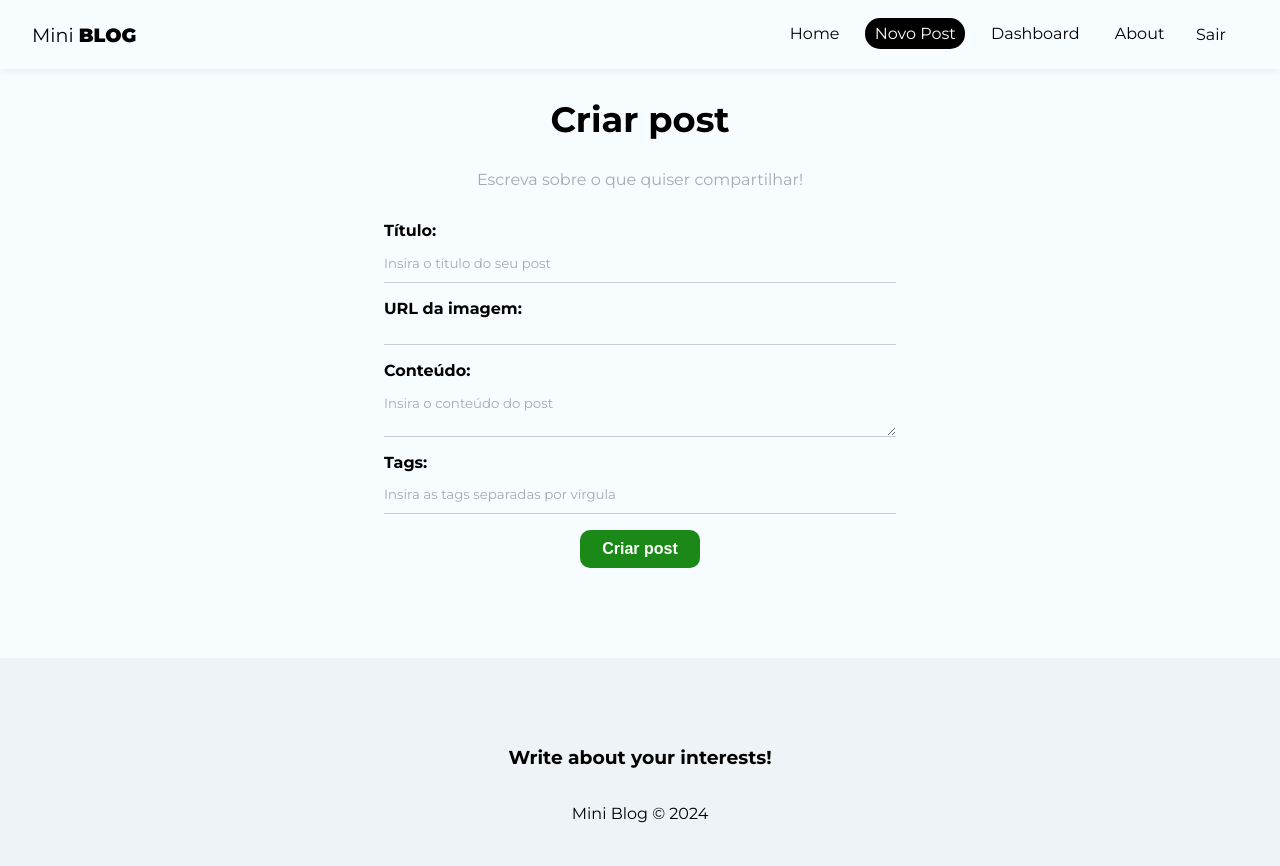
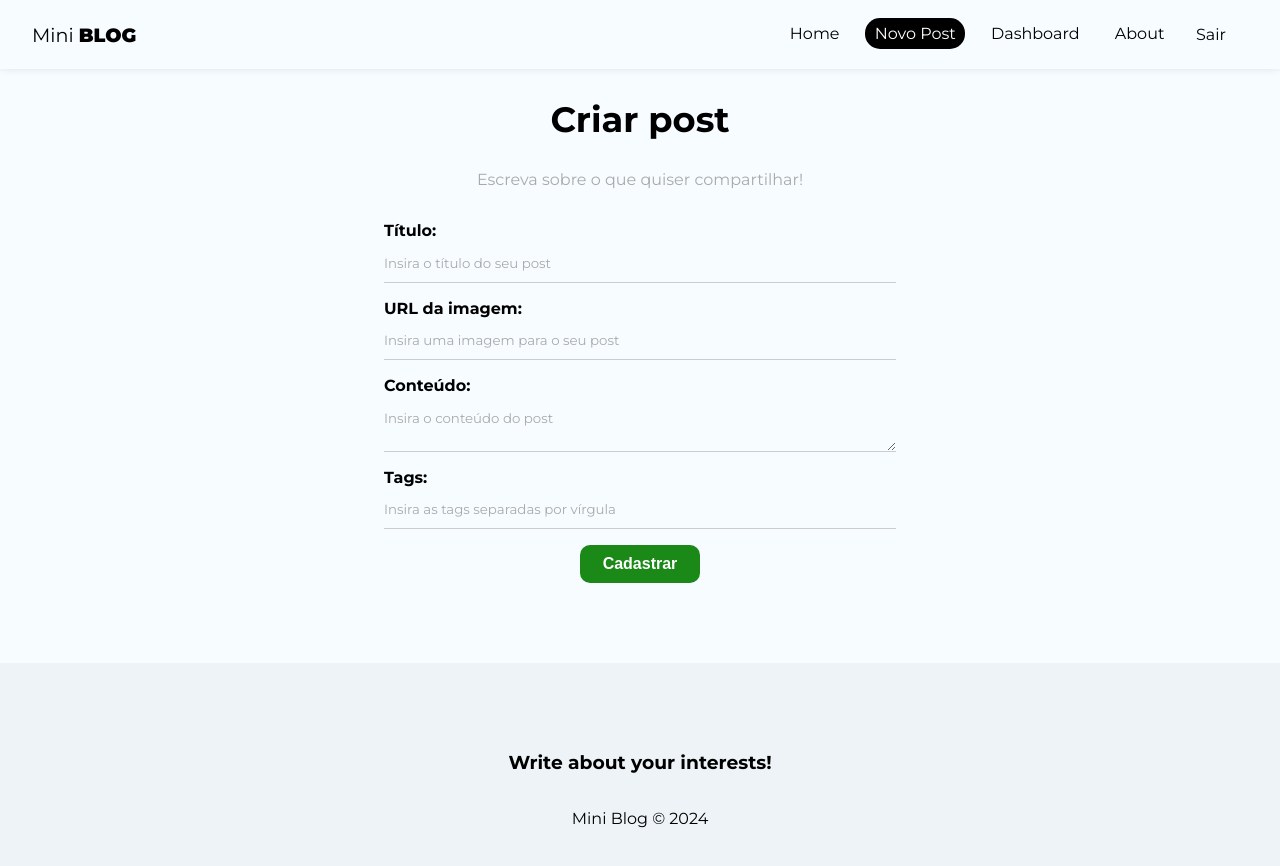
Before and after one commit to luigideff/React-MiniBlog, a React (Create React App) app: page /posts/create in a window 1280 px wide. Shown: the top 866 px of the page. Built offline with nearby package versions, Linux system fonts and the light colour scheme; no server answers; sample sign-in values are in the browser's storage.

Commit message:
Created and tested firebase data input (post creation)

```diff
--- a/src/pages/CreatePost/CreatePost.jsx
+++ b/src/pages/CreatePost/CreatePost.jsx
@@ -3,6 +3,7 @@ import styles from "./CreatePost.module.css";
 import { useState } from "react";
 import { useNavigate } from "react-router-dom";
 import { useAuthValue } from "../../context/AuthContext";
+import { useInsertDocument } from "../../hooks/useInsertDocument";
 
 const CreatePost = () => {
   const [title, setTitle] = useState("");
@@ -10,9 +11,42 @@ const CreatePost = () => {
   const [body, setBody] = useState("");
   const [tags, setTags] = useState([]);
   const [formError, setFormError] = useState("");
+  const { insertDocument, response } = useInsertDocument("posts");
+  const { user } = useAuthValue();
+  const navigate = useNavigate();
 
   const handleSubmit = (e) => {
     e.preventDefault();
+    setFormError("");
+
+    // validade image url
+    try {
+      new URL();
+    } catch (error) {
+      setFormError("A imagem precisa ser uma URL válida!");
+    }
+
+    // create tags array
+    const tagsArray = tags.split(",").map((tag) => tag.trim().toLowerCase());
+
+    // Check all values
+    if (!title || !image || !tags || !body) {
+      setFormError("Por favor, preencha todos os campos!");
+    }
+
+    if (formError) return;
+
+    insertDocument({
+      title,
+      image,
+      body,
+      tagsArray,
+      uid: user.uid,
+      createdBy: user.displayName,
+    });
+
+    // redirect to home page
+    navigate("/");
   };
 
   return (
@@ -33,8 +67,8 @@ const CreatePost = () => {
         <label>
           <span>URL da imagem:</span>
           <input
-            type="image"
-            name="title"
+            type="text"
+            name="image"
             placeholder="Insira uma imagem para o seu post"
             onChange={(e) => setImage(e.target.value)}
             value={image}
@@ -63,14 +97,14 @@ const CreatePost = () => {
             value={tags}
           />
         </label>
-        <button className="btn">Criar post</button>
-        {/* {!loading && <button className="btn">Cadastrar</button>}
-        {loading && (
+        {!response.loading && <button className="btn">Cadastrar</button>}
+        {response.loading && (
           <button className="btn" disabled>
             Aguarde...
           </button>
         )}
-        {error && <p className="error">{error}</p>} */}
+        {response.error && <p className="error">{response.error}</p>}
+        {formError && <p className="error">{formError}</p>}
       </form>
     </div>
   );
```
